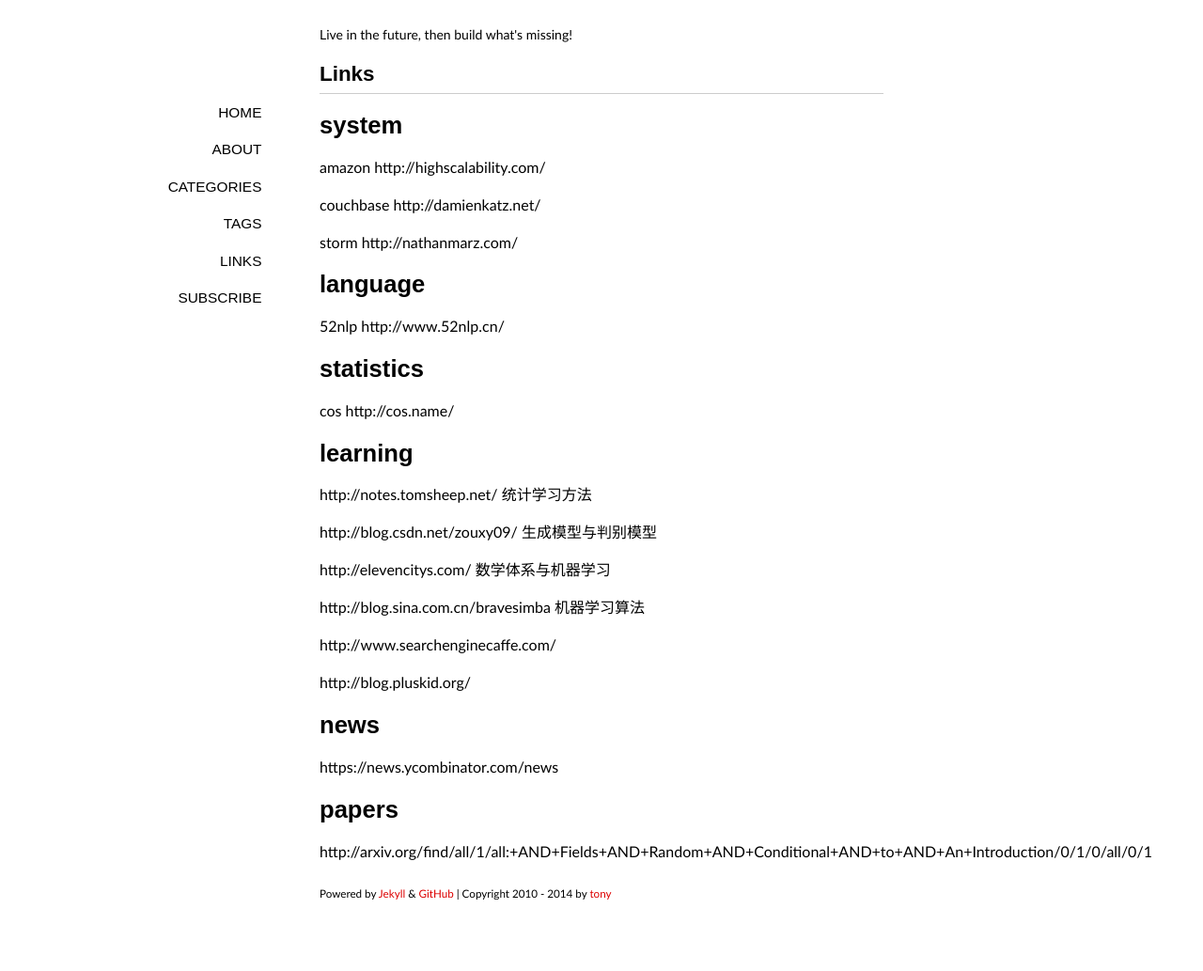
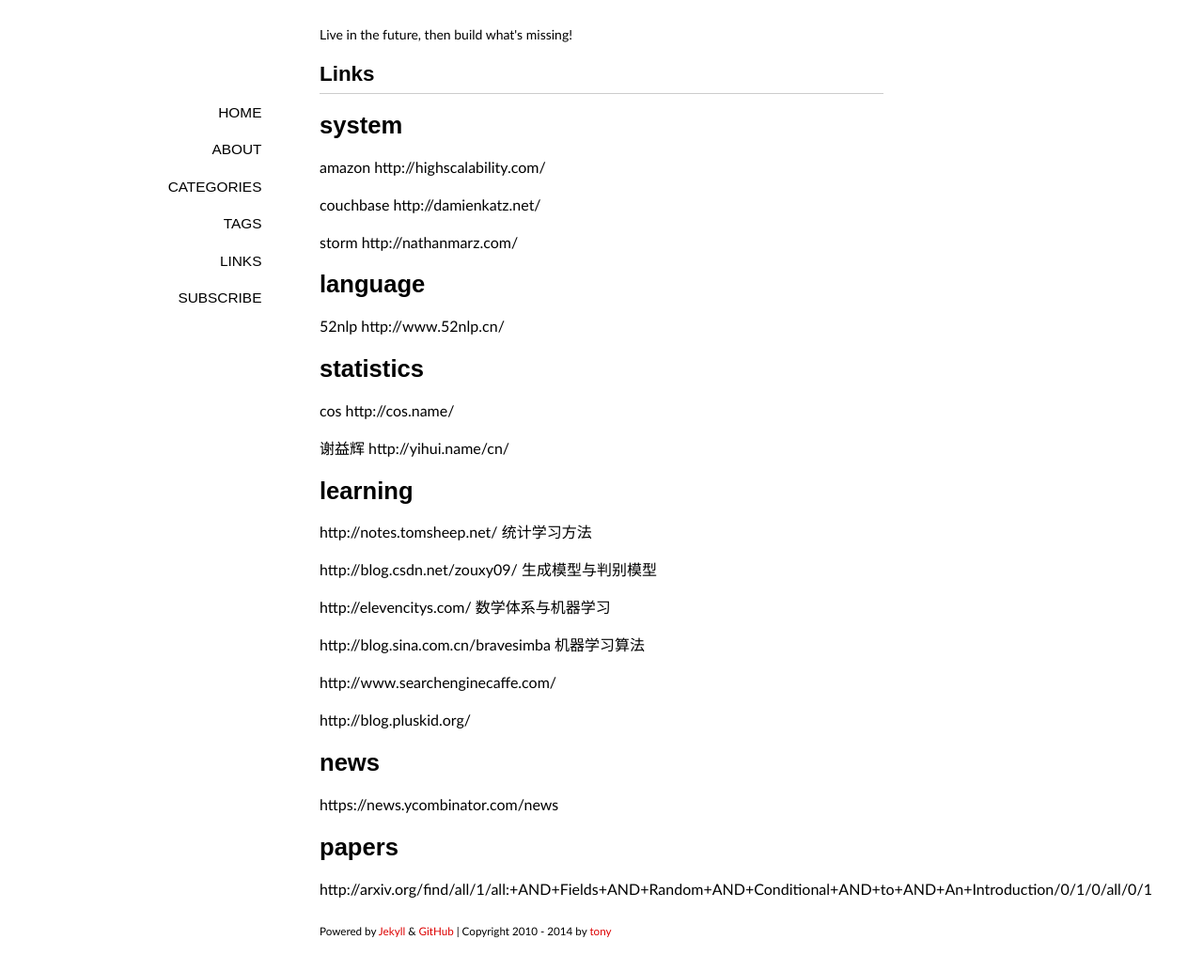
Before and after one commit to tonyskywalker/tonyskywalker.github.io, a Jekyll site: the page built from links/index.md, in a window 1280 px wide. Shown: the whole page at 94% size. Built offline with Jekyll 4.4.1, drawn with Linux system fonts in a browser that asks for light colours; some web fonts are replaced; Markdown is read by kramdown in place of the engine named in the settings; comment, search, counter and statistics services are not loaded; before the commit the page ends 993 px from its top, so only the background shows below that.

Commit message:
update link config

```diff
--- a/_config.yml
+++ b/_config.yml
@@ -1,4 +1,5 @@
 url: http://tonyskywalker.github.io
+permalink: /:year/:month/:day/:title/
 author: tonyskywalker
 markdown: rdiscount
 pygments: true
--- a/links/index.md
+++ b/links/index.md
@@ -24,6 +24,7 @@
 
 cos  http://cos.name/
 
+谢益辉 http://yihui.name/cn/
 
 
 learning
```
